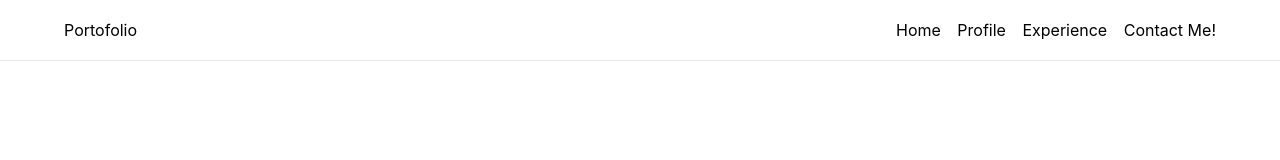
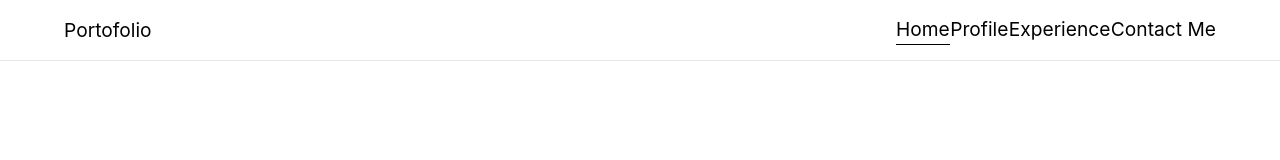
Before and after one commit to haikalmsg/portofolio, a React (Create React App) app: page /Portifolio/Profile in a window 1280 px wide. Shown: the top 160 px of the page. Built offline with nearby package versions, Linux system fonts and the light colour scheme.

Commit message:
make the navbar underline active page

```diff
--- a/src/App.js
+++ b/src/App.js
@@ -3,16 +3,25 @@ import './App.css';
 import { BrowserRouter as Router, Routes, Route } from 'react-router-dom'
 import Navbar from './Components/Navbar/Navbar';
 import Home from './Pages/Homepage/Home';
+import { NavbarContextProvider } from './Context/Navbarcontext';
+import Experience from './Pages/Experience/Experience';
+import Profile from './Pages/Profile/Profile';
+import ContactMe from './Pages/ContactMe/ContactMe';
 
 function App() {
   return (
     <div className="App">
+      <NavbarContextProvider>
       <Router>
         <Navbar />
         <Routes>
           <Route path='/Portofolio/' element = {<Home />}/>
+          <Route path = '/Portifolio/Experience' element = {<Experience/>}/>
+          <Route path = '/Portifolio/Profile' element = {<Profile/>}/>
+          <Route path = '/Portifolio/ContactMe' element = {<ContactMe/>}/>
         </Routes>
       </Router>
+      </NavbarContextProvider>
 
     </div>
   );
--- a/src/Components/Navbar/Navbar.css
+++ b/src/Components/Navbar/Navbar.css
@@ -3,7 +3,7 @@
     height : 5vh;
     align-items: center;
     justify-content: space-between;
-    font-size: medium;
+    font-size: larger;
     margin: 10px 5vw 10px 5vw;
 }
 .navbarNavigation{
@@ -11,10 +11,7 @@
     justify-content: space-between;
     width : 25vw;
 }
-.navbarButton:hover{
-    color: grey;
-    cursor:pointer;
-}
+
 nav{
     position: sticky;
 
--- a/src/Components/Navbar/Navbar.jsx
+++ b/src/Components/Navbar/Navbar.jsx
@@ -1,5 +1,7 @@
 import React from "react";
 import './Navbar.css'
+import Navitem from "./Navitems/Navitem";
+import { Link } from "react-router-dom";
 
 function Navbar(){
 
@@ -9,10 +11,10 @@ function Navbar(){
             <div className="navbarWrapper">
             <h1 className="navbarText">Portofolio</h1>
             <div className="navbarNavigation">
-                <h1 className="navbarButton">Home</h1>
-                <h1 className="navbarButton">Profile</h1>
-                <h1 className="navbarButton">Experience</h1>
-                <h1 className="navbarButton">Contact Me!</h1>
+                <Link to = "/Portofolio/"><Navitem id ={1} name = "Home"/></Link>
+                <Link to = "/Portofolio/Profile"><Navitem id ={2} name = "Profile"/></Link>
+                <Link to = "/Portofolio/Experience"><Navitem id ={3} name = "Experience"/></Link>
+                <Link to = "/Portofolio/ContactMe"><Navitem id ={4} name = "Contact Me"/></Link>
             </div>
         </div>
         <hr></hr>
--- /dev/null
+++ b/src/Components/Navbar/Navitems/Navitem.css
@@ -0,0 +1,7 @@
+.navbarButton:hover{
+    color: grey;
+    cursor:pointer;
+}
+.navbarUnderline{
+    border-color: black;
+}
--- /dev/null
+++ b/src/Components/Navbar/Navitems/Navitem.jsx
@@ -0,0 +1,23 @@
+import React from "react";
+import {Navbarcontext} from "../../../Context/Navbarcontext";
+import './Navitem.css'
+
+function Navitem(props){
+    let id = props.id
+    const {navbarClick, navbarItem, setFalse} = React.useContext(Navbarcontext)
+    let display = navbarItem[id]
+    console.log(navbarItem)
+    function handleClick(id){
+        setFalse()
+        navbarClick(id)
+    }
+
+    return(
+        <div className="navItemWrapper">
+            <h1 className="navbarButton" onClick={() => handleClick(id)}>{props.name}</h1>
+           {display && <hr className="navbarUnderline"></hr>}
+        </div>
+    )
+}
+
+export default Navitem
--- /dev/null
+++ b/src/Context/Navbarcontext.jsx
@@ -0,0 +1,27 @@
+import React, { createContext } from "react";
+
+
+export const Navbarcontext = createContext(null)
+
+export const NavbarContextProvider = (props) => {
+    const [navbarItem, setNavbarItem] = React.useState({
+        1 : true,
+        2 : false,
+        3 : false,
+        4 : false
+    })
+
+    function navbarClick(itemID){
+        return(
+            setNavbarItem((prev) => ({...prev, [itemID] : !prev[itemID]}))
+        )
+    }
+    function setFalse(){
+        return(
+            setNavbarItem((prev) => ({1 : false, 2 : false, 3 : false, 4 : false}))
+        )
+    }
+
+    const contextValue = {navbarItem, navbarClick, setFalse}
+    return <Navbarcontext.Provider value = {contextValue}>{props.children}</Navbarcontext.Provider>
+}
--- /dev/null
+++ b/src/Pages/ContactMe/ContactMe.jsx
@@ -0,0 +1,12 @@
+import React from "react";
+
+
+function ContactMe(){
+    return(
+        <div className="contactMeWrapper">
+
+        </div>
+    )
+}
+
+export default ContactMe
--- /dev/null
+++ b/src/Pages/Experience/Experience.jsx
@@ -0,0 +1,12 @@
+import React from "react";
+
+
+function Experience(){
+    return(
+        <div className="experienceWrapper">
+
+        </div>
+    )
+}
+
+export default Experience
--- /dev/null
+++ b/src/Pages/Profile/Profile.jsx
@@ -0,0 +1,12 @@
+import React from "react";
+
+
+function Profile(){
+    return(
+        <div className="profileWrapper">
+
+        </div>
+    )
+}
+
+export default Profile
```
Also changed, not shown: src/Components/Navbar/Navitems/Navitems.css (deleted), src/Components/Navbar/Navitems/Navitems.jsx (deleted).
